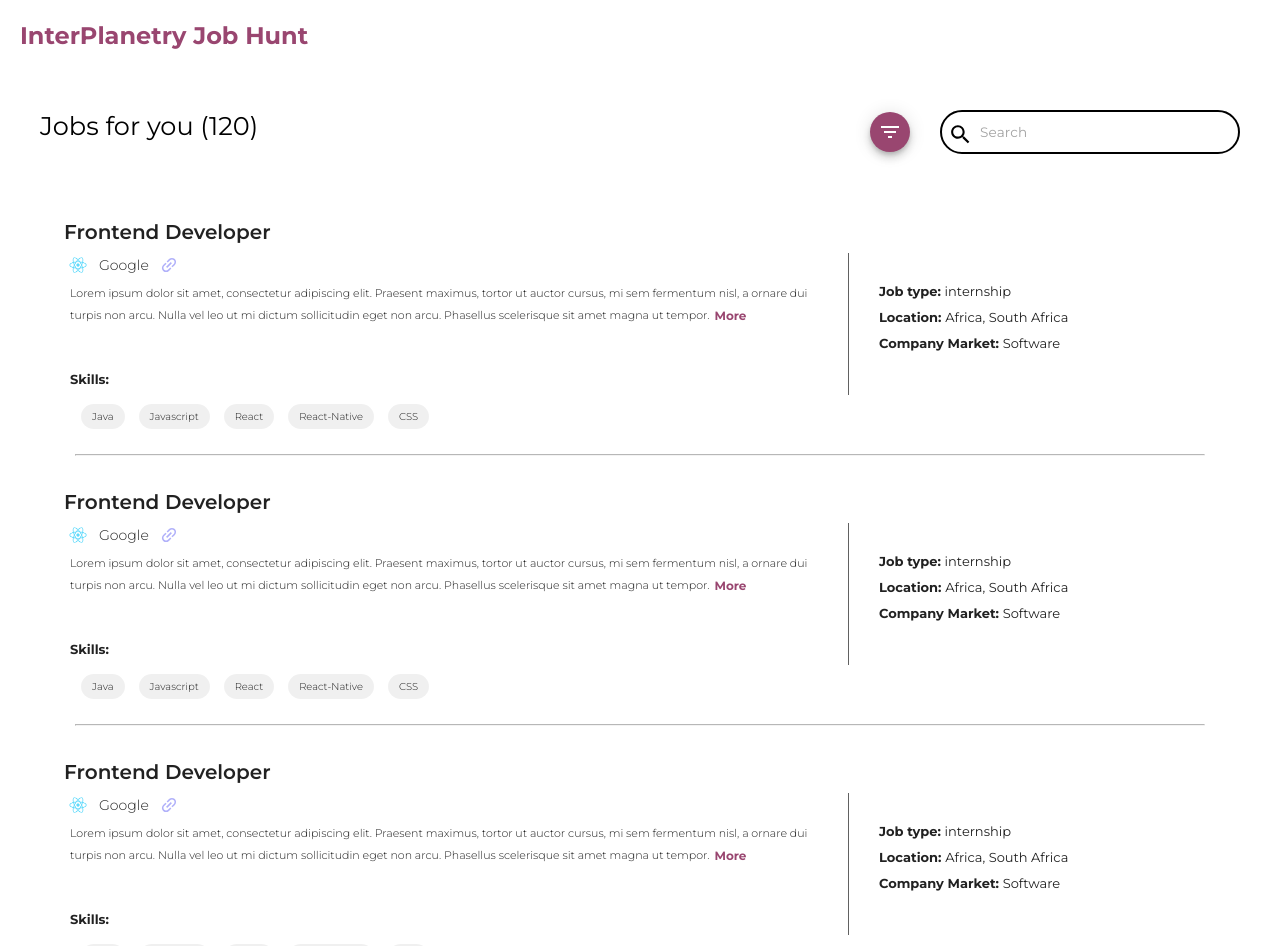
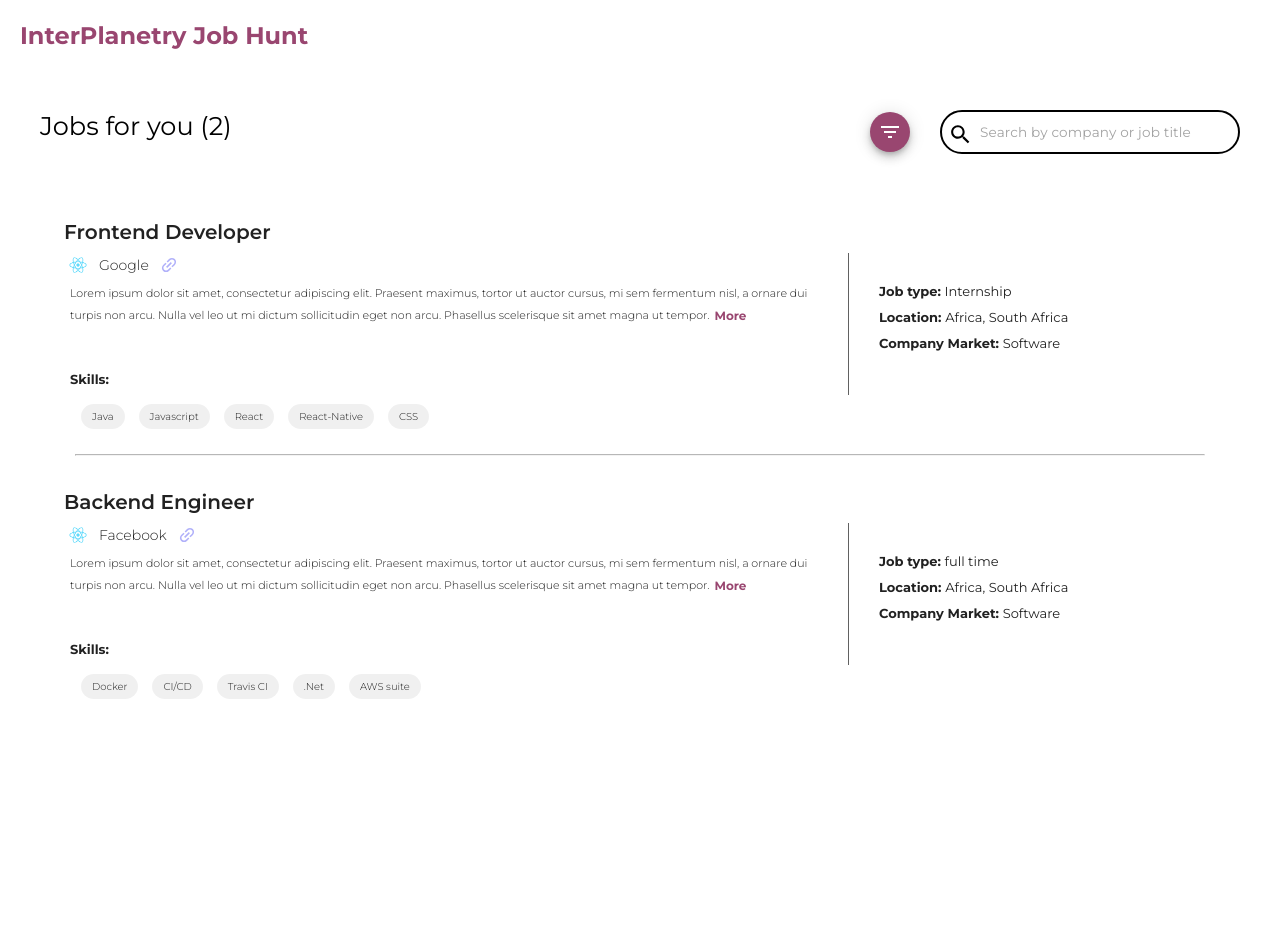
Before and after one commit to eniolam1000752/Frontend-code-challenge, a React (Create React App) app: page / in a window 1280 px wide. Shown: the top 946 px of the page. After the commit the page ends 800 px from the top, so only its background shows below. Built offline with nearby package versions, Linux system fonts and the light colour scheme.

Commit message:
implemented filter algorithim

```diff
--- a/src/components/JobsCard/JobsCard.js
+++ b/src/components/JobsCard/JobsCard.js
@@ -49,7 +49,7 @@ export function JobsCard({ noDivider, onMorePressed, jobData }) {
                     <span>
                       <b>Job type: </b>
                     </span>
-                    <span>{jobData.type}</span>
+                    <span>{jobData.type.display_text}</span>
                   </Box>
                   <Box className="extra-detail-item">
                     <span>
@@ -61,7 +61,7 @@ export function JobsCard({ noDivider, onMorePressed, jobData }) {
                     <span>
                       <b>Company Market: </b>
                     </span>
-                    <span>{jobData.company_market}</span>
+                    <span>{jobData.company_market.display_text}</span>
                   </Box>
                 </Box>
               </Box>
@@ -76,7 +76,7 @@ export function JobsCard({ noDivider, onMorePressed, jobData }) {
           </Box>
           <Box display="flex" margin="10px" marginTop="10px" flexWrap="wrap">
             {jobData.skills.map((skill, index) => (
-              <Badge key={`skill-${index}`}>{skill}</Badge>
+              <Badge key={`skill-${index}`}>{skill.display_text}</Badge>
             ))}
           </Box>
         </Grid>
--- a/src/components/ListSelect/ListSelect.js
+++ b/src/components/ListSelect/ListSelect.js
@@ -27,17 +27,10 @@ export function ListSelect({
             <ButtonBase
               className="list-item"
               onClick={() => {
-                const indexOfSelectedOption = selected.indexOf(index);
-                indexOfSelectedOption !== -1
-                  ? onDeSelect(indexOfSelectedOption)
-                  : onSelect(index);
+                selected[index] ? onDeSelect(index) : onSelect(index);
               }}
             >
-              <div
-                className={`circle ${
-                  selected.indexOf(index) !== -1 ? "active" : ""
-                }`}
-              />
+              <div className={`circle ${selected[index] ? "active" : ""}`} />
               <span>{item}</span>
             </ButtonBase>
           </li>
@@ -53,6 +46,8 @@ const useStyles = makeStyles((theme) => ({
     fontSize: "0.82em",
     "& ul": {
       listStyleType: "none",
+      maxHeight: 307,
+      overflowY: "scroll",
     },
     "& > .header-text": {
       marginLeft: 40,
--- a/src/components/SearchTextInput/SearchInput.js
+++ b/src/components/SearchTextInput/SearchInput.js
@@ -5,10 +5,15 @@ import { makeStyles } from "@material-ui/core/styles";
 
 export function SearchInput(props) {
   const classes = useStyles();
+  const { onChangeText } = props;
 
   return (
     <Box position="relative" width="100%">
-      <InputBase inputProps={props} className={classes.searchInput} />
+      <InputBase
+        inputProps={props}
+        className={classes.searchInput}
+        onChange={onChangeText}
+      />
       <SearchIcon
         style={{ position: "absolute", left: 8, top: 12, fontSize: 25 }}
       />
--- a/src/pages/JobBoardPage/JobBoarPage.style.js
+++ b/src/pages/JobBoardPage/JobBoarPage.style.js
@@ -86,7 +86,7 @@ const useStyles = makeStyles((theme) => ({
       borderRadius: 60,
       paddingTop: 11,
       paddingBottom: 11,
-      fontSize: "0.8em",
+      fontSize: "0.72em",
       fontWeight: "500",
     },
     "& .switch-button.active": {
--- a/src/pages/JobBoardPage/JobBoardPage.controller.js
+++ b/src/pages/JobBoardPage/JobBoardPage.controller.js
@@ -7,33 +7,49 @@ export function useController() {
     filterJobByForm: "all",
     selectedFilterParams: {},
     jobList: [],
+    searchValue: "",
   };
-
-  useEffect(() => {
-    dispatch({ jobList: mockDb.jobs });
-  }, []);
+  console.log("test");
 
   const [state, dispatch] = useReducer(
     (state, value) => ({ ...state, ...value }),
     initStates
   );
 
+  useEffect(() => {
+    const initSelectedFilterParams = mockDb.filter_params.reduce(
+      (cum, item) => ({ ...cum, [item.header_text]: { 0: true } }),
+      {}
+    );
+
+    dispatch({
+      jobList: mockDb.jobs,
+      selectedFilterParams: initSelectedFilterParams,
+    });
+  }, []);
+
+  useEffect(() => {
+    onSearch(state.searchValue);
+  }, [state.selectedFilterParams]);
+
+  const { selectedFilterParams } = state;
+
   const toggleFilterDrawer = () => {
     dispatch({ isFilterDrawerOpen: !state.isFilterDrawerOpen });
   };
 
   const onFilterOptionSelected = (filterSectionItem, indexOfSelectedOption) => {
-    let newSelected = [];
+    let newSelected = {};
     let selectedOptions =
-      state.selectedFilterParams[filterSectionItem.header_text] || [];
+      state.selectedFilterParams[filterSectionItem.header_text] || {};
 
     if (indexOfSelectedOption !== 0) {
-      // filter to remove any selection if any other option is selected
-      selectedOptions = selectedOptions.filter((item) => item);
+      // to remove "any" selection if options other than "any" is selected
+      delete selectedOptions[0];
 
-      newSelected = [...selectedOptions, indexOfSelectedOption];
+      newSelected = { ...selectedOptions, [indexOfSelectedOption]: true };
     } else {
-      newSelected = [0];
+      newSelected = { 0: true };
     }
 
     dispatch({
@@ -44,17 +60,14 @@ export function useController() {
     });
   };
 
-  const onFilterOptionDeselected = (
-    filterSectionItem,
-    indexInSelectedToDelete
-  ) => {
+  const onFilterOptionDeselected = (filterSectionItem, optionIndexToDelete) => {
     delete state.selectedFilterParams[filterSectionItem.header_text][
-      indexInSelectedToDelete
+      optionIndexToDelete
     ];
 
-    const newSelected = state.selectedFilterParams[
-      filterSectionItem.header_text
-    ].filter((item) => item || item === 0);
+    const newSelected = {
+      ...state.selectedFilterParams[filterSectionItem.header_text],
+    };
 
     dispatch({
       selectedFilterParams: {
@@ -64,7 +77,36 @@ export function useController() {
     });
   };
 
-  const onSearch = () => {};
+  const onSearch = (searchText) => {
+    let searchResults = [];
+
+    if (searchText?.trim()?.length !== 0) {
+      // filter logic implemented here
+      searchResults = mockDb.jobs.filter((item) => {
+        return (
+          (new RegExp(searchText.toLowerCase()).test(item.name.toLowerCase()) ||
+            new RegExp(searchText.toLowerCase()).test(
+              item.role.toLowerCase()
+            )) &&
+          (selectedFilterParams["Job Type"][item.type.id] ||
+            selectedFilterParams["Job Type"][0]) &&
+          (selectedFilterParams["Company Market"][item.company_market.id] ||
+            selectedFilterParams["Company Market"][0]) &&
+          (!selectedFilterParams["Necessary skills"][0]
+            ? item.skills.reduce((cum, item) => {
+                cum = !cum
+                  ? selectedFilterParams["Necessary skills"][item.id]
+                  : cum;
+                return cum;
+              }, false)
+            : true)
+        );
+      });
+    } else {
+      searchResults = mockDb.jobs;
+    }
+    dispatch({ jobList: searchResults, searchValue: searchText });
+  };
 
   return {
     toggleFilterDrawer,
--- a/src/pages/JobBoardPage/JobBoardPage.js
+++ b/src/pages/JobBoardPage/JobBoardPage.js
@@ -22,14 +22,15 @@ import mockDb from "../../utils/mockDb/mockData.json";
 
 export function JobBoardPage({}) {
   const classes = useStyles(theme);
+  const matchSmDown = useMediaQuery(theme.breakpoints.down("xs"));
   const {
     toggleFilterDrawer,
     state,
     dispatch,
     onFilterOptionSelected,
     onFilterOptionDeselected,
+    onSearch,
   } = useController();
-  const matchSmDown = useMediaQuery(theme.breakpoints.down("xs"));
 
   return (
     <main className={classes.mainPageWrapper}>
@@ -58,7 +59,7 @@ export function JobBoardPage({}) {
               height="calc(100% - 110px)"
               overflow="hidden scroll"
             >
-              <Box width="250px" className={classes.toggleStack}>
+              <Box width="300px" className={classes.toggleStack}>
                 <Grid container>
                   <Grid item md={4} sm={4} xs={4}>
                     <ButtonBase
@@ -67,7 +68,7 @@ export function JobBoardPage({}) {
                         state.filterJobByForm === "all" ? "active" : ""
                       }`}
                     >
-                      All
+                      Entry Level
                     </ButtonBase>
                   </Grid>
                   <Grid item md={4} sm={4} xs={4}>
@@ -77,7 +78,7 @@ export function JobBoardPage({}) {
                         state.filterJobByForm === "on-site" ? "active" : ""
                       }`}
                     >
-                      on site
+                      Mid Level
                     </ButtonBase>
                   </Grid>
                   <Grid item md={4} sm={4} xs={4}>
@@ -87,7 +88,7 @@ export function JobBoardPage({}) {
                         state.filterJobByForm === "remote" ? "active" : ""
                       }`}
                     >
-                      Remote
+                      Experienced
                     </ButtonBase>
                   </Grid>
                 </Grid>
@@ -106,11 +107,11 @@ export function JobBoardPage({}) {
                       onSelect={(selectedOption) =>
                         onFilterOptionSelected(item, selectedOption)
                       }
-                      onDeSelect={(indexOfDeletedOption) =>
-                        onFilterOptionDeselected(item, indexOfDeletedOption)
+                      onDeSelect={(optionIndexToDelete) =>
+                        onFilterOptionDeselected(item, optionIndexToDelete)
                       }
                       selected={
-                        state.selectedFilterParams[item.header_text] || []
+                        state.selectedFilterParams[item.header_text] || {}
                       }
                     />
                   </Box>
@@ -139,13 +140,13 @@ export function JobBoardPage({}) {
           <b>InterPlanetry Job Hunt</b>
         </Typography>
       </header>
-      <Box>
+      <Box overflow="hidden">
         <Box padding="40px" marginTop="70px">
           <Grid container space={3}>
             <Grid item md={6} xs={12} lg={6}>
               <Box marginBottom="20px">
                 <Typography variant="p" className="jobs-for-you">
-                  Jobs for you (120)
+                  Jobs for you ({state.jobList?.length || 0})
                 </Typography>
               </Box>
             </Grid>
@@ -169,7 +170,14 @@ export function JobBoardPage({}) {
                 )}
                 <Box width="100%" maxWidth={matchSmDown ? undefined : "300px"}>
                   <Box width="100%">
-                    <SearchInput placeholder={"Search "} />
+                    <SearchInput
+                      placeholder={"Search by company or job title "}
+                      searchValue={state.searchValue}
+                      onChangeText={(event) => {
+                        const value = event.target.value;
+                        onSearch(value);
+                      }}
+                    />
                   </Box>
                   {matchSmDown && (
                     <Box marginTop="20px">
@@ -191,7 +199,7 @@ export function JobBoardPage({}) {
           </Grid>
         </Box>
         <Box display="flex" alignItems="center" flexDirection="column">
-          {mockDb.jobs.map((item, index) => (
+          {state.jobList.map((item, index) => (
             <JobsCard
               jobData={item}
               key={`job-item-${index}`}
--- a/src/utils/mockDb/mockData.json
+++ b/src/utils/mockDb/mockData.json
@@ -7,63 +7,36 @@
       "website_url": "www.google.com",
       "logo": "/companyLogos/react_logo.png",
       "description": "Lorem ipsum dolor sit amet, consectetur adipiscing elit. Praesent maximus, tortor ut auctor cursus, mi sem fermentum nisl, a ornare dui turpis non arcu. Nulla vel leo ut mi dictum sollicitudin eget non arcu. Phasellus scelerisque sit amet magna ut tempor.",
-      "type": "internship",
+      "type": { "id": 1, "display_text": "Internship" },
       "location": "Africa, South Africa",
-      "company_market": "Software",
-      "skills": ["Java", "Javascript", "React", "React-Native", "CSS"],
+      "company_market": { "id": 6, "display_text": "Software" },
+      "skills": [
+        { "id": 10, "display_text": "Java" },
+        { "id": 11, "display_text": "Javascript" },
+        { "id": 1, "display_text": "React" },
+        { "id": 2, "display_text": "React-Native" },
+        { "id": 12, "display_text": "CSS" }
+      ],
       "role": "Frontend Developer",
       "work_nature": "remote"
     },
     {
       "id": 1,
-      "name": "Google",
-      "website_url": "www.google.com",
+      "name": "Facebook",
+      "website_url": "www.facebook.com",
       "logo": "/companyLogos/react_logo.png",
       "description": "Lorem ipsum dolor sit amet, consectetur adipiscing elit. Praesent maximus, tortor ut auctor cursus, mi sem fermentum nisl, a ornare dui turpis non arcu. Nulla vel leo ut mi dictum sollicitudin eget non arcu. Phasellus scelerisque sit amet magna ut tempor.",
-      "type": "internship",
+      "type": { "id": 3, "display_text": "full time" },
       "location": "Africa, South Africa",
-      "company_market": "Software",
-      "skills": ["Java", "Javascript", "React", "React-Native", "CSS"],
-      "role": "Frontend Developer",
-      "work_nature": "remote"
-    },
-    {
-      "id": 1,
-      "name": "Google",
-      "website_url": "www.google.com",
-      "logo": "/companyLogos/react_logo.png",
-      "description": "Lorem ipsum dolor sit amet, consectetur adipiscing elit. Praesent maximus, tortor ut auctor cursus, mi sem fermentum nisl, a ornare dui turpis non arcu. Nulla vel leo ut mi dictum sollicitudin eget non arcu. Phasellus scelerisque sit amet magna ut tempor.",
-      "type": "internship",
-      "location": "Africa, South Africa",
-      "company_market": "Software",
-      "skills": ["Java", "Javascript", "React", "React-Native", "CSS"],
-      "role": "Frontend Developer",
-      "work_nature": "remote"
-    },
-    {
-      "id": 1,
-      "name": "Google",
-      "website_url": "www.google.com",
-      "logo": "/companyLogos/react_logo.png",
-      "description": "Lorem ipsum dolor sit amet, consectetur adipiscing elit. Praesent maximus, tortor ut auctor cursus, mi sem fermentum nisl, a ornare dui turpis non arcu. Nulla vel leo ut mi dictum sollicitudin eget non arcu. Phasellus scelerisque sit amet magna ut tempor.",
-      "type": "internship",
-      "location": "Africa, South Africa",
-      "company_market": "Software",
-      "skills": ["Java", "Javascript", "React", "React-Native", "CSS"],
-      "role": "Frontend Developer",
-      "work_nature": "remote"
-    },
-    {
-      "id": 1,
-      "name": "Google",
-      "website_url": "www.google.com",
-      "logo": "/companyLogos/react_logo.png",
-      "description": "Lorem ipsum dolor sit amet, consectetur adipiscing elit. Praesent maximus, tortor ut auctor cursus, mi sem fermentum nisl, a ornare dui turpis non arcu. Nulla vel leo ut mi dictum sollicitudin eget non arcu. Phasellus scelerisque sit amet magna ut tempor.",
-      "type": "internship",
-      "location": "Africa, South Africa",
-      "company_market": "Software",
-      "skills": ["Java", "Javascript", "React", "React-Native", "CSS"],
-      "role": "Frontend Developer",
+      "company_market": { "id": 6, "display_text": "Software" },
+      "skills": [
+        { "id": 5, "display_text": "Docker" },
+        { "id": 6, "display_text": "CI/CD" },
+        { "id": 7, "display_text": "Travis CI" },
+        { "id": 8, "display_text": ".Net" },
+        { "id": 9, "display_text": "AWS suite" }
+      ],
+      "role": "Backend Engineer",
       "work_nature": "remote"
     }
   ],
@@ -77,7 +50,14 @@
         "React Native",
         "Angular",
         "expressjs",
-        "docker"
+        "docker",
+        "CI/CD",
+        "Travis CI",
+        ".Net",
+        "AWS suite",
+        "Java",
+        "Javascript",
+        "CSS"
       ]
     },
     {
@@ -88,11 +68,12 @@
       "header_text": "Company Market",
       "options": [
         "Any",
-        "Reasearch and development",
+        "R&D",
         "Health",
         "crypto currency",
         "banking",
-        "FinTech"
+        "FinTech",
+        "Software"
       ]
     }
   ]
```
